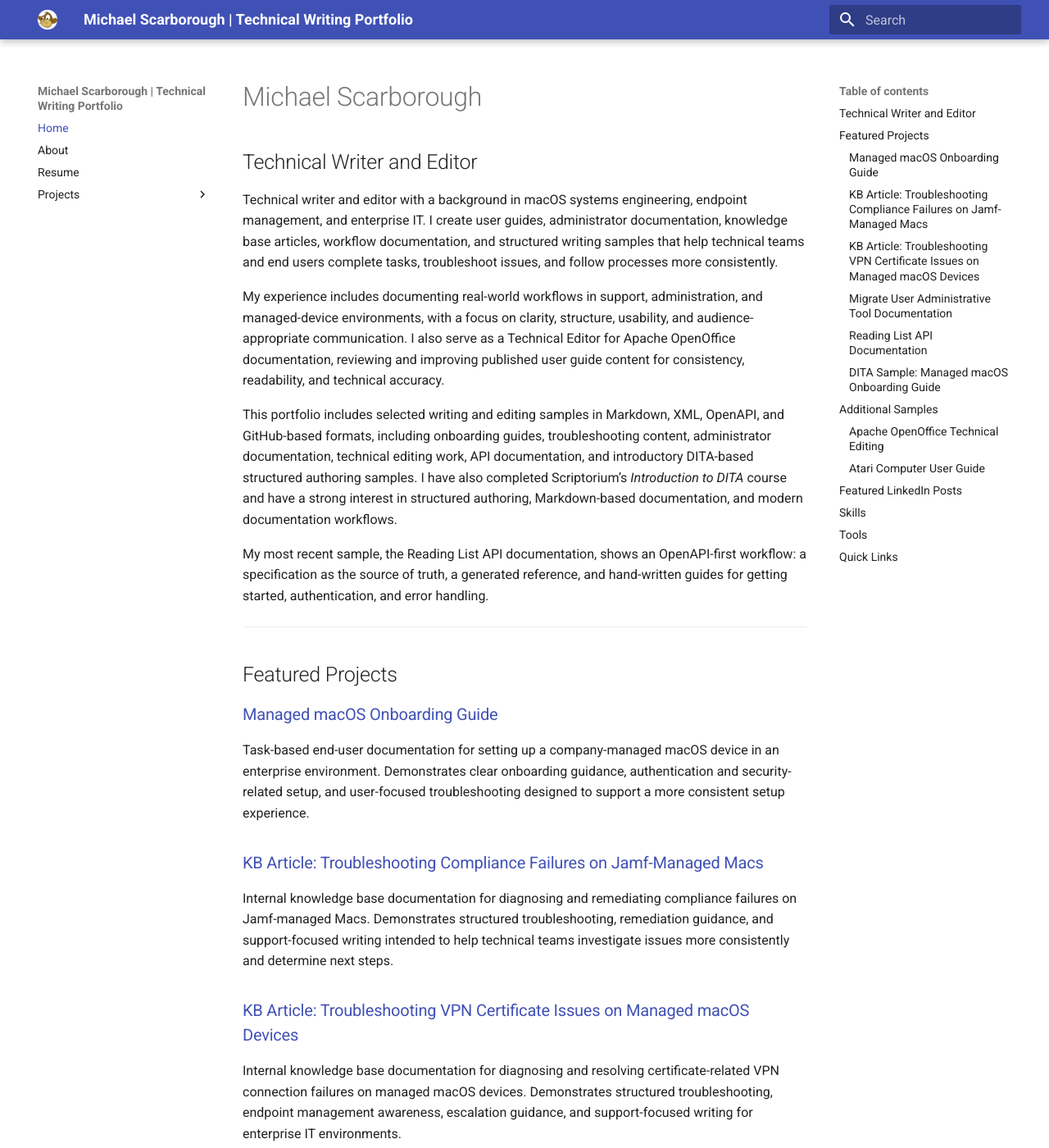
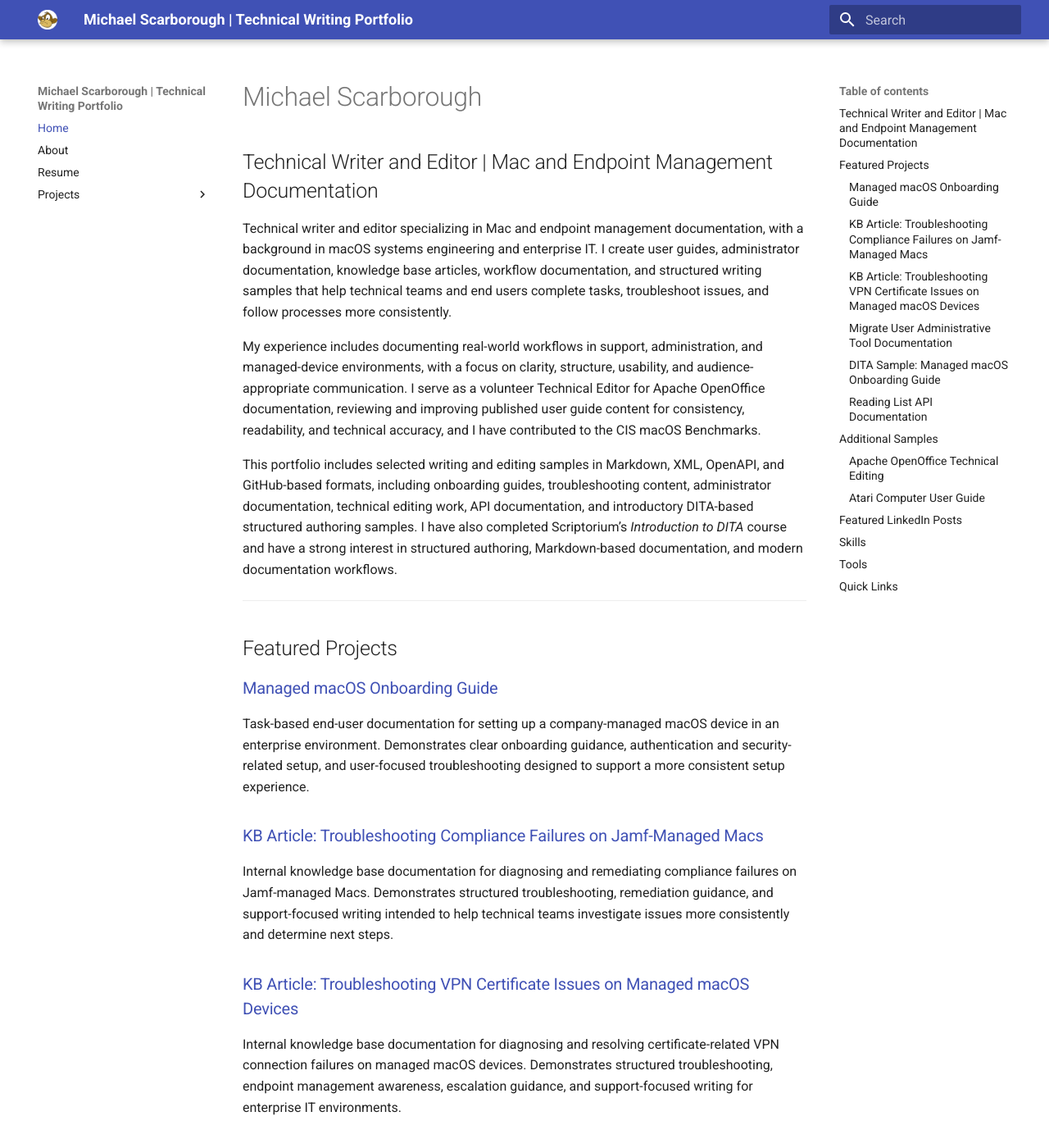
Before and after one commit to MackMike/technical-writing-portfolio-site, an MkDocs documentation site: the page built from docs/index.md, in a window 1280 px wide and 1400 px high. Shown: the whole window at 82% size. Built offline with MkDocs 1.6.1 and Material for MkDocs 9.7.7, drawn with Linux system fonts in a browser that asks for light colours; some of the changed text lies outside the part shown.

Commit message:
Update index.md

```diff
--- a/docs/index.md
+++ b/docs/index.md
@@ -1,14 +1,12 @@
 # Michael Scarborough
 
-## Technical Writer and Editor
+## Technical Writer and Editor | Mac and Endpoint Management Documentation
 
-Technical writer and editor with a background in macOS systems engineering, endpoint management, and enterprise IT. I create user guides, administrator documentation, knowledge base articles, workflow documentation, and structured writing samples that help technical teams and end users complete tasks, troubleshoot issues, and follow processes more consistently.
+Technical writer and editor specializing in Mac and endpoint management documentation, with a background in macOS systems engineering and enterprise IT. I create user guides, administrator documentation, knowledge base articles, workflow documentation, and structured writing samples that help technical teams and end users complete tasks, troubleshoot issues, and follow processes more consistently.
 
-My experience includes documenting real-world workflows in support, administration, and managed-device environments, with a focus on clarity, structure, usability, and audience-appropriate communication. I also serve as a Technical Editor for Apache OpenOffice documentation, reviewing and improving published user guide content for consistency, readability, and technical accuracy.
+My experience includes documenting real-world workflows in support, administration, and managed-device environments, with a focus on clarity, structure, usability, and audience-appropriate communication. I serve as a volunteer Technical Editor for Apache OpenOffice documentation, reviewing and improving published user guide content for consistency, readability, and technical accuracy, and I have contributed to the CIS macOS Benchmarks.
 
 This portfolio includes selected writing and editing samples in Markdown, XML, OpenAPI, and GitHub-based formats, including onboarding guides, troubleshooting content, administrator documentation, technical editing work, API documentation, and introductory DITA-based structured authoring samples. I have also completed Scriptorium’s *Introduction to DITA* course and have a strong interest in structured authoring, Markdown-based documentation, and modern documentation workflows.
-
-My most recent sample, the Reading List API documentation, shows an OpenAPI-first workflow: a specification as the source of truth, a generated reference, and hand-written guides for getting started, authentication, and error handling.
 
 ---
 
@@ -26,11 +24,11 @@ Internal knowledge base documentation for diagnosing and resolving certificate-r
 ### [Migrate User Administrative Tool Documentation](projects/migration-tool-project.md)
 Administrator documentation for an AppleScript-based tool used to restore ownership and group permissions after macOS reimaging. Demonstrates administrator-focused documentation, revised prompts and warnings, maintainable commenting, and clearer messaging to support more reliable tool usage.
 
+### [DITA Sample: Managed macOS Onboarding Guide](projects/dita-managed-mac-onboarding.md)
+A structured authoring sample that adapts a managed macOS onboarding guide into DITA using concept, task, reference, troubleshooting, and map-based organization. Demonstrates foundational DITA skills, structured XML authoring, topic-based documentation design, and publishing to styled HTML5 with the DITA Open Toolkit. [View the published output](assets/pdfs/dita/managed-mac-onboarding/out/index.html).
+
 ### [Reading List API Documentation](projects/reading-list-api-project.md)
-Developer documentation for a fictional REST API, built with an OpenAPI-first workflow. Demonstrates an OpenAPI 3.1 specification, a generated API reference, a task-based quickstart with curl, JavaScript, and Python examples, authentication guidance, and standardized error documentation, all tested against a local mock server.
-
-### [DITA Sample: Managed macOS Onboarding Guide](projects/dita-managed-mac-onboarding.md)
-A structured authoring sample that adapts a managed macOS onboarding guide into DITA using concept, task, reference, troubleshooting, and map-based organization. Demonstrates foundational DITA skills, structured XML authoring, and topic-based documentation design.
+Developer documentation for a fictional REST API, built with an OpenAPI-first workflow: a specification as the source of truth, a generated reference, and hand-written guides for getting started, authentication, and error handling. Demonstrates an OpenAPI 3.1 specification, a task-based quickstart with curl, JavaScript, and Python examples, and standardized error documentation, all tested against a local mock server.
 
 ---
 
@@ -66,18 +64,18 @@ A small selection of LinkedIn posts that reflect how I think about technical wri
 
 - Technical writing and editing
 - User and administrator documentation
-- API documentation (foundational)
 - Knowledge base and troubleshooting content
 - Process and workflow documentation
 - Procedural and task-based writing
 - Structured authoring and topic-based writing
+- API documentation (foundational)
 
 ## Tools
 
-- Markdown
-- GitHub and version-controlled documentation workflows
+- Markdown, Git, and GitHub (docs-as-code workflows)
+- MkDocs and Mermaid
+- DITA, XML, and the DITA Open Toolkit (foundational)
 - OpenAPI 3.1, Redocly CLI, and Prism (foundational)
-- DITA / XML (foundational)
 - macOS and Jamf Pro (subject-matter platforms)
 
 ---
```
